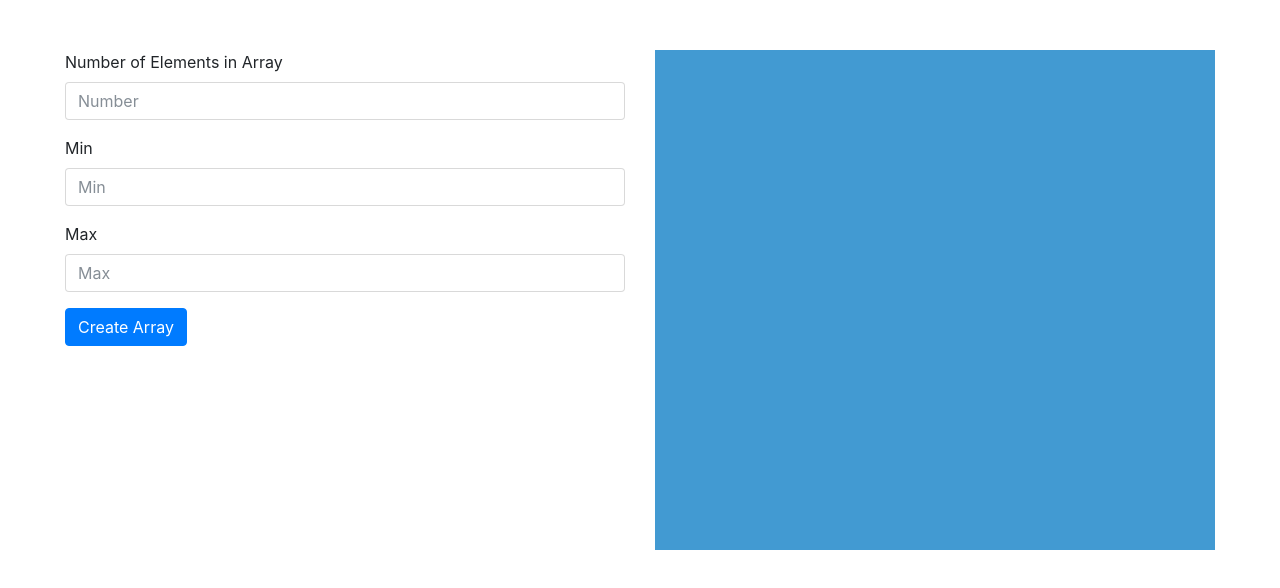
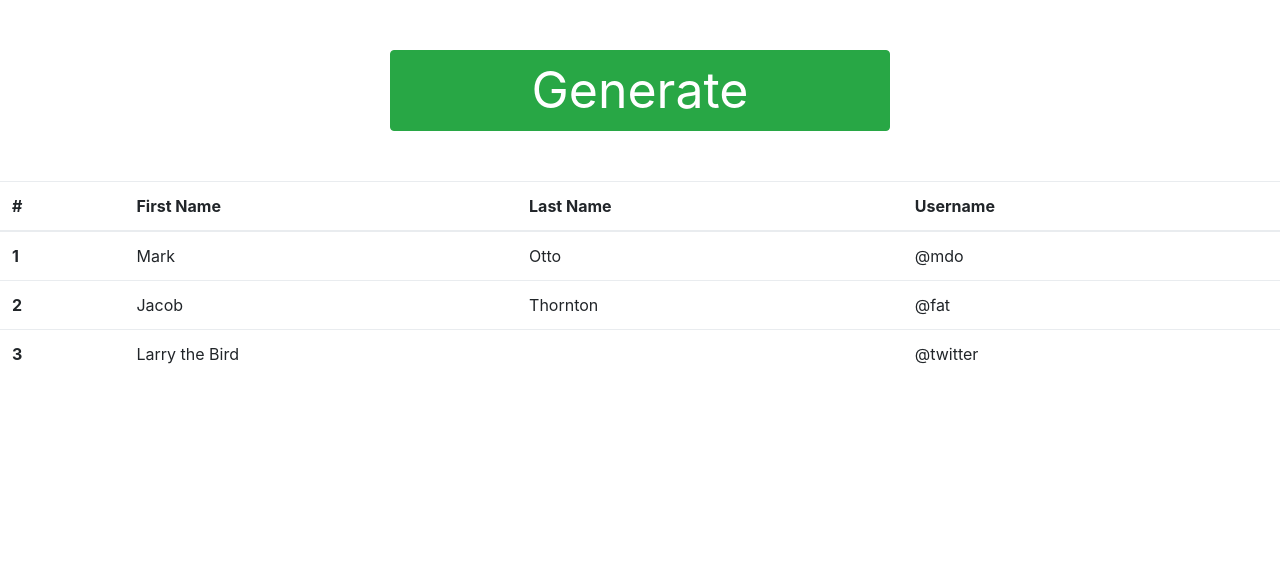
Before and after one commit to Vovadevelopment/sortingAlgorithms, a plain HTML site: page index.html in a window 1280 px wide. Drawn offline with Linux system fonts and the light colour scheme.

Commit message:
new task

```diff
--- a/css/common.scss
+++ b/css/common.scss
@@ -1,16 +1,14 @@
-body {
-  padding: 50px;
-}
-.placeForLog {
-  height: 500px;
-  overflow: auto;
-  padding: 50px;
-  background: #429ad2;
-  color: #ffffff;
-  span {
-    display: block;
-    font-size: 16px;
-    font-weight: bold;
-    line-height: 20px;
+.sorting-table {
+  thead {
+    cursor: pointer;
   }
 }
+.button-container {
+  margin: 50px 0;
+  text-align: center;
+  button {
+    width: 500px;
+    font-size: 50px;
+    cursor: pointer;
+  }
+}
--- a/index.html
+++ b/index.html
@@ -7,30 +7,42 @@
     <link href="css/common.css" rel="stylesheet" type="text/css">
 </head>
 <body>
+<div class="button-container">
+    <button type="button" class="btn btn-success">Generate</button>
+</div>
+
 
 <div class="container-fluid">
     <div class="row">
-        <div class="col">
-            <div class="form-group">
-                <label for="num">Number of Elements in Array</label>
-                <input type="number" class="form-control" id="num" aria-describedby="emailHelp" placeholder="Number">
-            </div>
-            <div class="form-group">
-                <label for="min">Min</label>
-                <input type="number" class="form-control" id="min" placeholder="Min">
-            </div>
-            <div class="form-group">
-                <label for="max">Max</label>
-                <input type="number" class="form-control" id="max" placeholder="Max">
-            </div>
-            <button class="btn btn-primary" id="arrcreate">Create Array</button>
-        </div>
-        <div class="col">
-            <div class="placeForLog">
-
-            </div>
-        </div>
-
+        <table class="table table-hover sorting-table">
+            <thead>
+            <tr>
+                <th>#</th>
+                <th>First Name </th>
+                <th>Last Name</th>
+                <th>Username</th>
+            </tr>
+            </thead>
+            <tbody>
+            <tr>
+                <th scope="row">1</th>
+                <td>Mark</td>
+                <td>Otto</td>
+                <td>@mdo</td>
+            </tr>
+            <tr>
+                <th scope="row">2</th>
+                <td>Jacob</td>
+                <td>Thornton</td>
+                <td>@fat</td>
+            </tr>
+            <tr>
+                <th scope="row">3</th>
+                <td colspan="2">Larry the Bird</td>
+                <td>@twitter</td>
+            </tr>
+            </tbody>
+        </table>
     </div>
 </div>
 
```
Also changed, not shown: css/common.css, js/script.js (line endings or trailing spaces), 1 other file.
